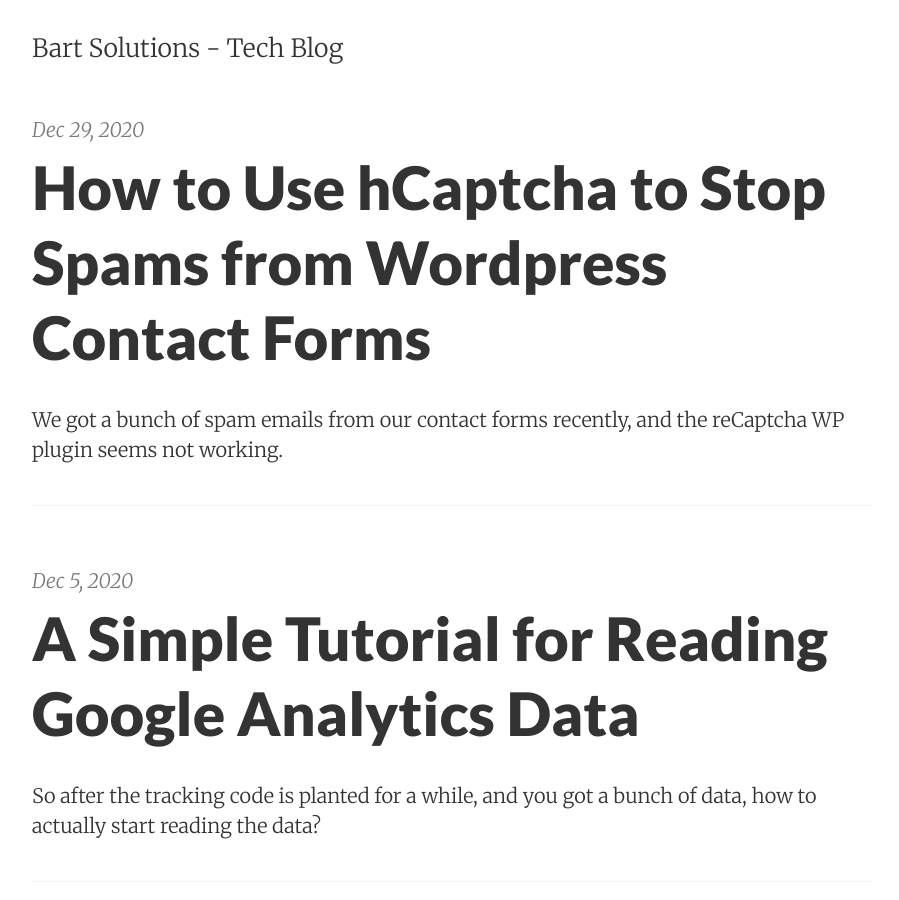
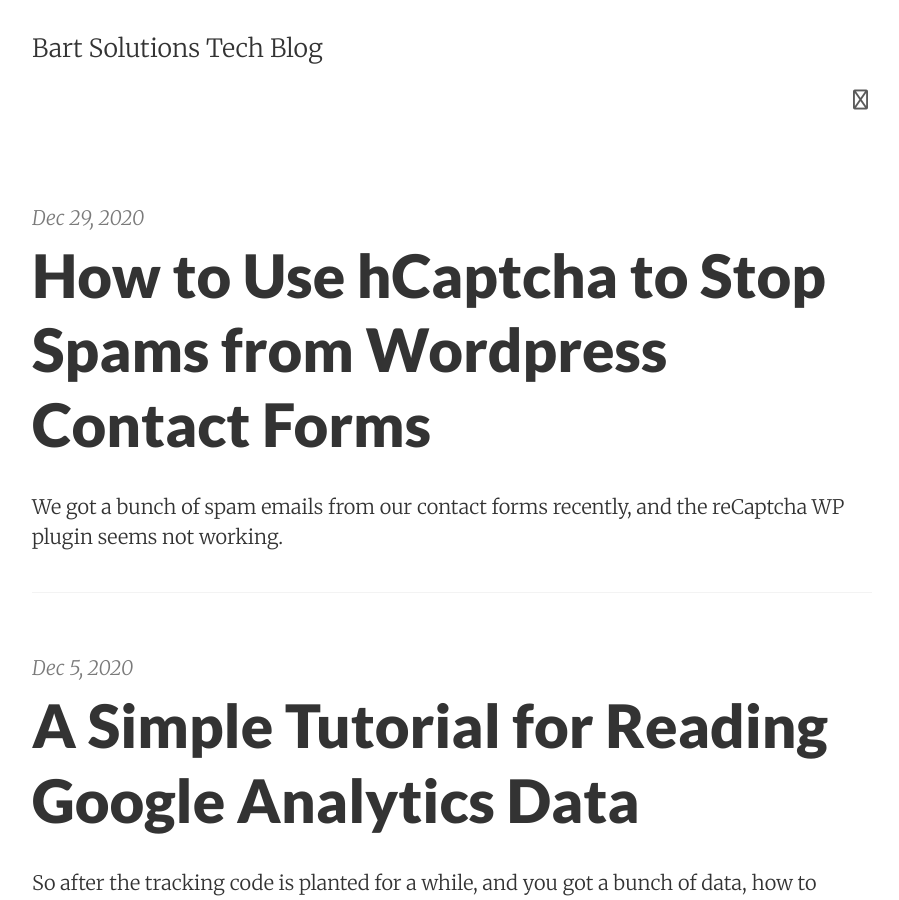
Before and after one commit to bartsolutions/bartsolutions.github.io, a Jekyll site: the page built from index.html, in a window 1280 px wide and 900 px high. Shown: the whole window, without its empty margins (188-1087 px from the left). Built offline with Jekyll 4.4.1, drawn with Linux system fonts in a browser that asks for light colours; nearby versions of some CDN libraries; the list of posts is cut into pages by our own code.

Commit message:
update back social links

```diff
--- a/_includes/header.html
+++ b/_includes/header.html
@@ -1,7 +1,11 @@
 <header class="site-header px2 px-responsive">
   <div class="mt2 wrap">
     <div class="measure">
-      <a class="site-title" href="https://www.bart.com.hk/">Bart Solutions</a> <a class="site-title" href="/">&nbsp;-&nbsp;Tech Blog</a>
+      <a class="site-title" href="/">Bart Solutions Tech Blog</a>
+      <div class="clearfix"></div>
+      {% if site.show_social_icons %}
+        {% include social_links.html %}
+      {% endif %}
     </div>
   </div>
 </header>
--- a/_includes/social_links.html
+++ b/_includes/social_links.html
@@ -1,7 +1,9 @@
 <div class="social-icons">
   <div class="social-icons-right">
     <a class="fa fa-home" href="https://www.bart.com.hk/"></a>
+<!--
     <a class="fa fa-github" href="https://github.com/bartsolutions"></a>
+-->
   </div>
   <div class="right">
   </div>
```
